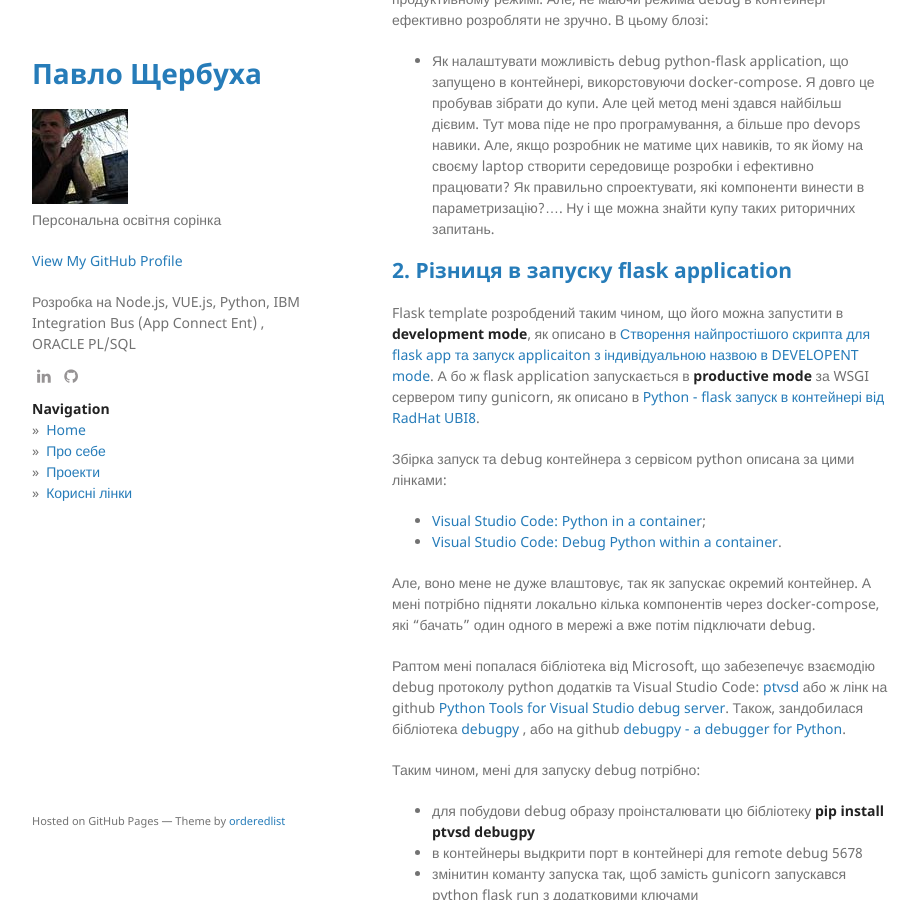
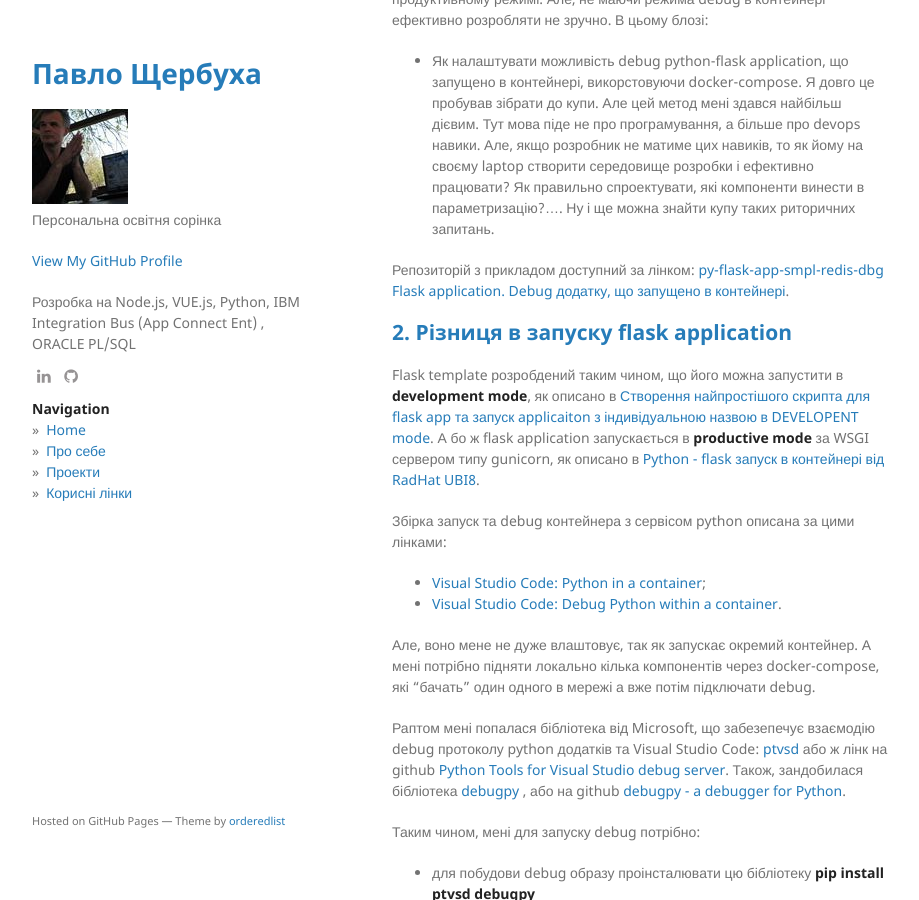
Before and after one commit to pavlo-shcherbukha/pavlo-shcherbukha.github.io, a Jekyll site: the page built from _posts/2022-09-02-python-flask-4.md, in a window 1280 px wide and 900 px high, scrolled down 530 px. Shown: the whole window, without its empty margins (178-1097 px from the left). Built offline with Jekyll 4.4.1, drawn with Linux system fonts in a browser that asks for light colours.

Commit message:
debug -3

```diff
--- a/_posts/2022-09-02-python-flask-4.md
+++ b/_posts/2022-09-02-python-flask-4.md
@@ -32,6 +32,7 @@ published: true
 В цьому блозі:
 - Як налаштувати можливість debug python-flask application, що запущено в контейнері, викорстовуючи docker-compose. Я довго це пробував зібрати до купи. Але цей метод мені здався найбільш дієвим. Тут мова піде не про програмування, а більше про devops навики. Але, якщо розробник не матиме цих навиків, то як йому на своєму laptop  створити середовище розробки і ефективно працювати? Як правильно спроектувати, які компоненти винести в параметризацію?.... Ну і ще  можна знайти купу таких риторичних запитань.
 
+Репозиторій з прикладом доступний за лінком: [py-flask-app-smpl-redis-dbg Flask application. Debug додатку, що запущено в контейнері](https://github.com/pavlo-shcherbukha/py-flask-app-smpl-redis-dbg).
 
 ## <a name="p-2">2. Різниця в запуску flask application</a>
 
```
